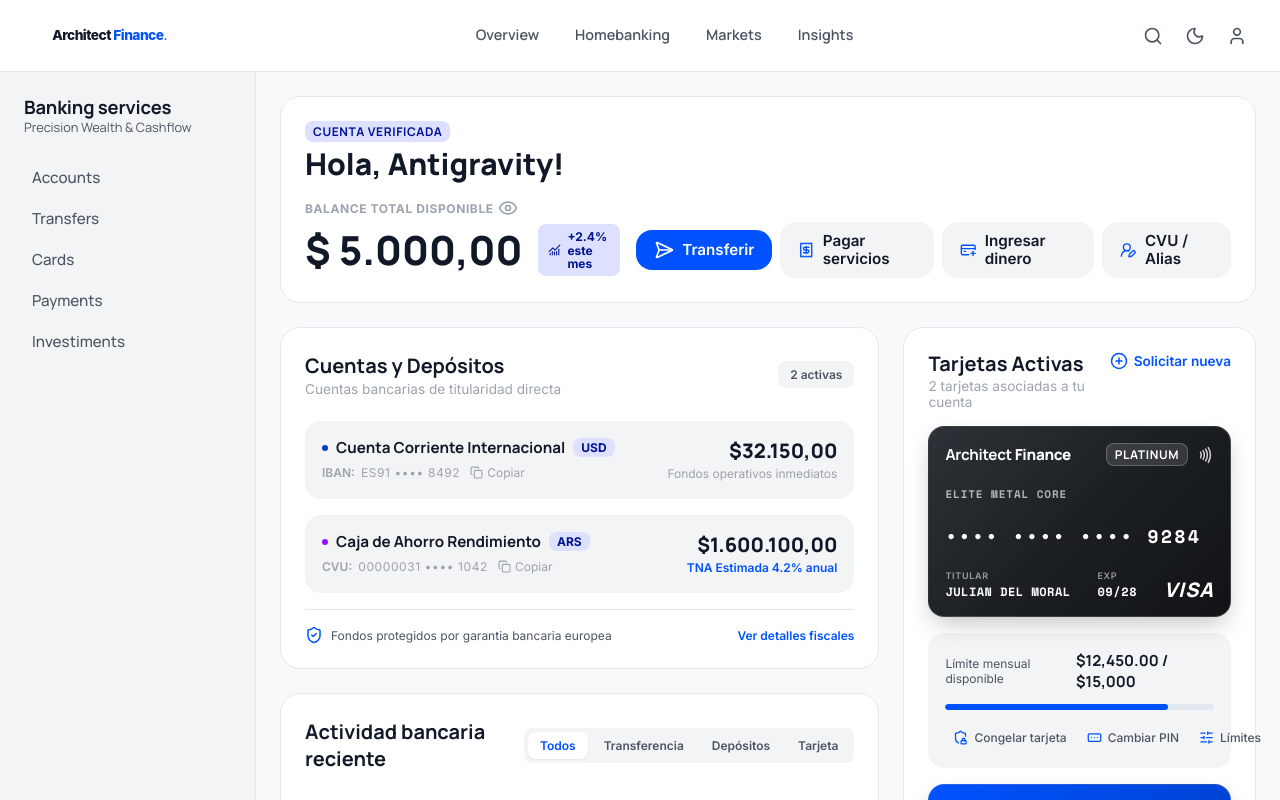
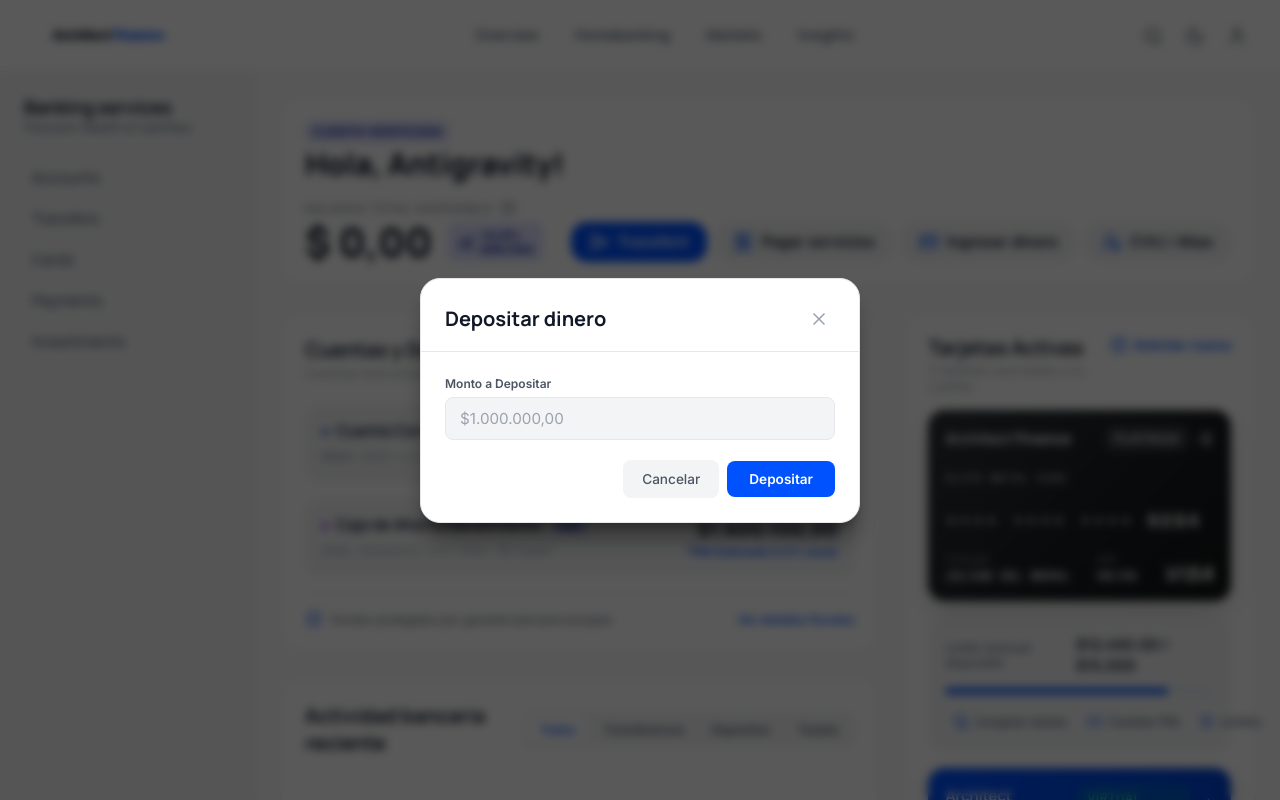
Before and after one commit to nahulamorte/Architect-Finance, a React (Vite) app: page / in a window 1280 px wide. Both pictures are taken after a click on the button "Ingresar dinero". Shown: the top 800 px of the page. Built offline with nearby package versions, Linux system fonts and the light colour scheme.

Commit message:
add deposit modal, with add deposit functionality and add in the list of transactions

```diff
--- a/src/App.tsx
+++ b/src/App.tsx
@@ -1,4 +1,4 @@
-import { ArrowDownRight } from "lucide-react";
+import { ArrowDownRight, ArrowUpRight } from "lucide-react";
 import Sidebar from './layout/Sidebar/Sidebar.tsx';
 import TopHeader from './layout/TopHeader/TopHeader.tsx';
 import BalanceCard from './components/BalanceCard/BalanceCard.tsx'
@@ -9,11 +9,13 @@ import MonthlyFlow from "./components/MonthlyFlow/MonthlyFlow.tsx";
 import TransferModal from "./components/TransferModal/TransferModal.tsx";
 import {useState} from "react";
 import type {Transaction} from "./types/Transaction.ts";
+import DepositModal from "./components/DepositModal/DepositModal.tsx";
 
 
 export default function App() {
     const [isTransferOpen, setIsTransferOpen] = useState<boolean>(false);
-    const [balance, setBalance] = useState<number>(5000);
+    const [isDepositOpen, setIsDepositOpen] = useState<boolean>(false);
+    const [balance, setBalance] = useState<number>(0);
     const [transactions, setTransactions] = useState<Transaction[]>([]);
 
     const handleTransferSucess = (transferAmount: number, recipient: string) => {
@@ -35,6 +37,24 @@ export default function App() {
         console.log('Transferencia enviada a ' + recipient);
     }
 
+    const handleDepositSucess = (amountToDeposit: number) => {
+        setBalance((prevAmount) => prevAmount + amountToDeposit);
+
+        const newTransaction: Transaction = {
+            id: 'tx- ' + Date.now(),
+            type: 'deposito',
+            iconActivity: ArrowUpRight,
+            label: `Deposito a cuenta`,
+            hour: new Date().toLocaleTimeString('es-AR', { hour: '2-digit', minute: '2-digit' }),
+            date: 'Hoy',
+            value: amountToDeposit.toLocaleString('es-AR', {minimumSignificantDigits: 2}),
+            status:  'completado',
+            currency: 'ARS'
+        }
+
+        setTransactions((prev) => [newTransaction, ...prev]);
+    }
+
     return (
         <>
             <TopHeader/>
@@ -44,6 +64,7 @@ export default function App() {
                     username={"Antigravity"}
                     amount={balance}
                     onTransferClick={() => setIsTransferOpen(true)}
+                    onDepositClick={() => setIsDepositOpen(true)}
                 />
                 <div className="dashboard-grid">
                     <div className="dashboard-left-col">
@@ -61,6 +82,11 @@ export default function App() {
                     currentBalance={balance}
                     onTransferSuccess={handleTransferSucess}
                 />
+                <DepositModal
+                    isOpen={isDepositOpen}
+                    onClose={() => setIsDepositOpen(false)}
+                    onDepositSuccess={handleDepositSucess}
+                />
             </main>
         </>
     );
--- a/src/components/BalanceCard/BalanceCard.tsx
+++ b/src/components/BalanceCard/BalanceCard.tsx
@@ -16,8 +16,9 @@ interface BalanceCardProps {
     username?: string,
     amount: number,
     onTransferClick?: () => void;
+    onDepositClick?: () => void;
 }
-export default function BalanceCard({username, amount, onTransferClick}: BalanceCardProps) {
+export default function BalanceCard({username, amount, onTransferClick, onDepositClick}: BalanceCardProps) {
     const [isVisible, setIsVisible] = useState<boolean>(true);
 
 
@@ -49,7 +50,7 @@ export default function BalanceCard({username, amount, onTransferClick}: Balance
                 <div className="balance-actions">
                     <ActionButton icon={SendHorizonal} label="Transferir" variant="primary" onClick={onTransferClick} />
                     <ActionButton icon={Receipt} label="Pagar servicios" />
-                    <ActionButton icon={CreditCardPlus} label="Ingresar dinero" />
+                    <ActionButton icon={CreditCardPlus} label="Ingresar dinero" onClick={onDepositClick} />
                     <ActionButton icon={UserRoundPen} label="CVU / Alias" />
                 </div>
             </div>
--- /dev/null
+++ b/src/components/DepositModal/DepositModal.tsx
@@ -0,0 +1,79 @@
+import './DepositModal.css';
+import {X} from "lucide-react";
+import {useState} from "react";
+
+interface DepositModalProps {
+    isOpen: boolean;
+    onClose: () => void;
+    onDepositSuccess: (amount: number) => void;
+    // onTransferSuccess: (amount: number, recipient: string) => void;
+}
+
+export default function DepositModal({
+    isOpen,
+    onClose,
+    onDepositSuccess,
+                                     }: DepositModalProps){
+    const [error, setError] = useState<string>('');
+    const [amount, setAmount] = useState<string>('');
+    const handleSubmit = (e: React.FormEvent<HTMLFormElement>) =>{
+            e.preventDefault();
+
+            const amountNumeric = parseFloat(amount);
+            if (isNaN(amountNumeric) || amountNumeric <= 0){
+                setError('Ingrese un monto válido');
+                return;
+            } else {
+                onDepositSuccess(amountNumeric);
+            }
+
+            setAmount('');
+            onClose();
+    }
+
+    if (!isOpen){
+        return null;
+    }
+    return (
+        <div className="modal-overlay" onClick={onClose}>
+            <div className="modal-container" onClick={(e) => e.stopPropagation()}>
+                <div className="modal-header">
+                    <h3>Depositar dinero</h3>
+                    <button type="button" className="btn-close" onClick={onClose} aria-label="Cerrar modal">
+                        <X size={20}/>
+                    </button>
+                </div>
+                <form className="modal-form" onSubmit={handleSubmit}>
+                    <div className="form-group">
+                        <label>Monto a Depositar</label>
+                        <input
+                            type="number"
+                            min={1}
+                            value={amount}
+                            onChange={(e) => {
+                                setAmount(e.target.value);
+                                if (error) setError('');
+                            }}
+                            placeholder="$1.000.000,00"
+                            step="any"
+                        />
+                    </div>
+                    {error && (
+                        <div className="form-error">
+                            <span>{error}</span>
+                        </div>
+                    )}
+                    <div className="modal-actions">
+                        <button type="button" className="btn-cancel" onClick={onClose}>
+                            Cancelar
+                        </button>
+                        <button type="submit" className="btn-confirm">
+                            Depositar
+                        </button>
+                    </div>
+                </form>
+            </div>
+        </div>
+    );
+
+}
--- a/src/components/TransferModal/TransferModal.tsx
+++ b/src/components/TransferModal/TransferModal.tsx
@@ -1,6 +1,7 @@
 import './TransferModal.css'
 import {X} from 'lucide-react'
 import {useState} from "react";
+// import { formatCurrency } from "../../utils/formatters.ts";
 
 
 interface TransferModalProps {
```
Also changed, not shown: src/components/DepositModal/DepositModal.css (added).
